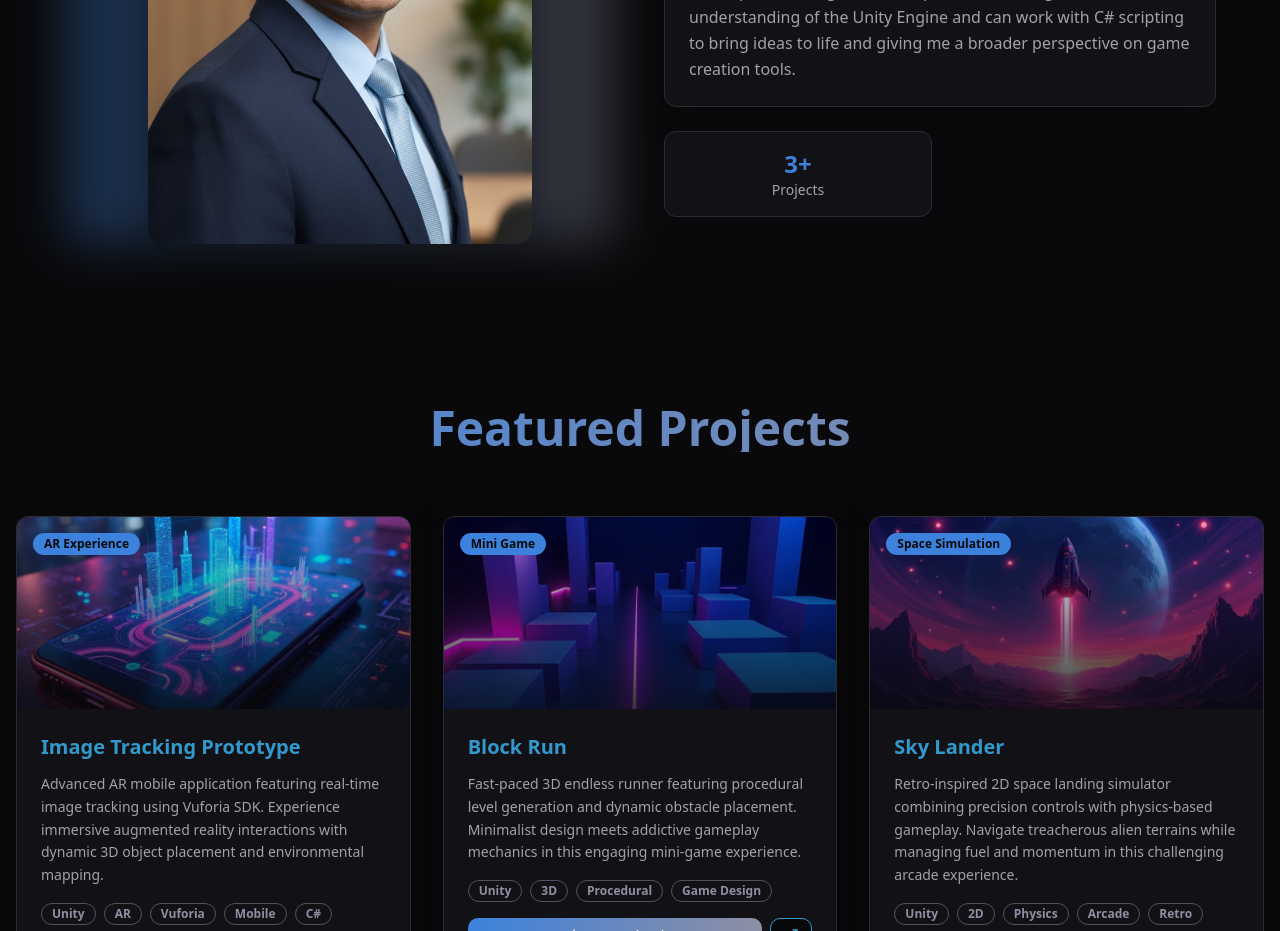
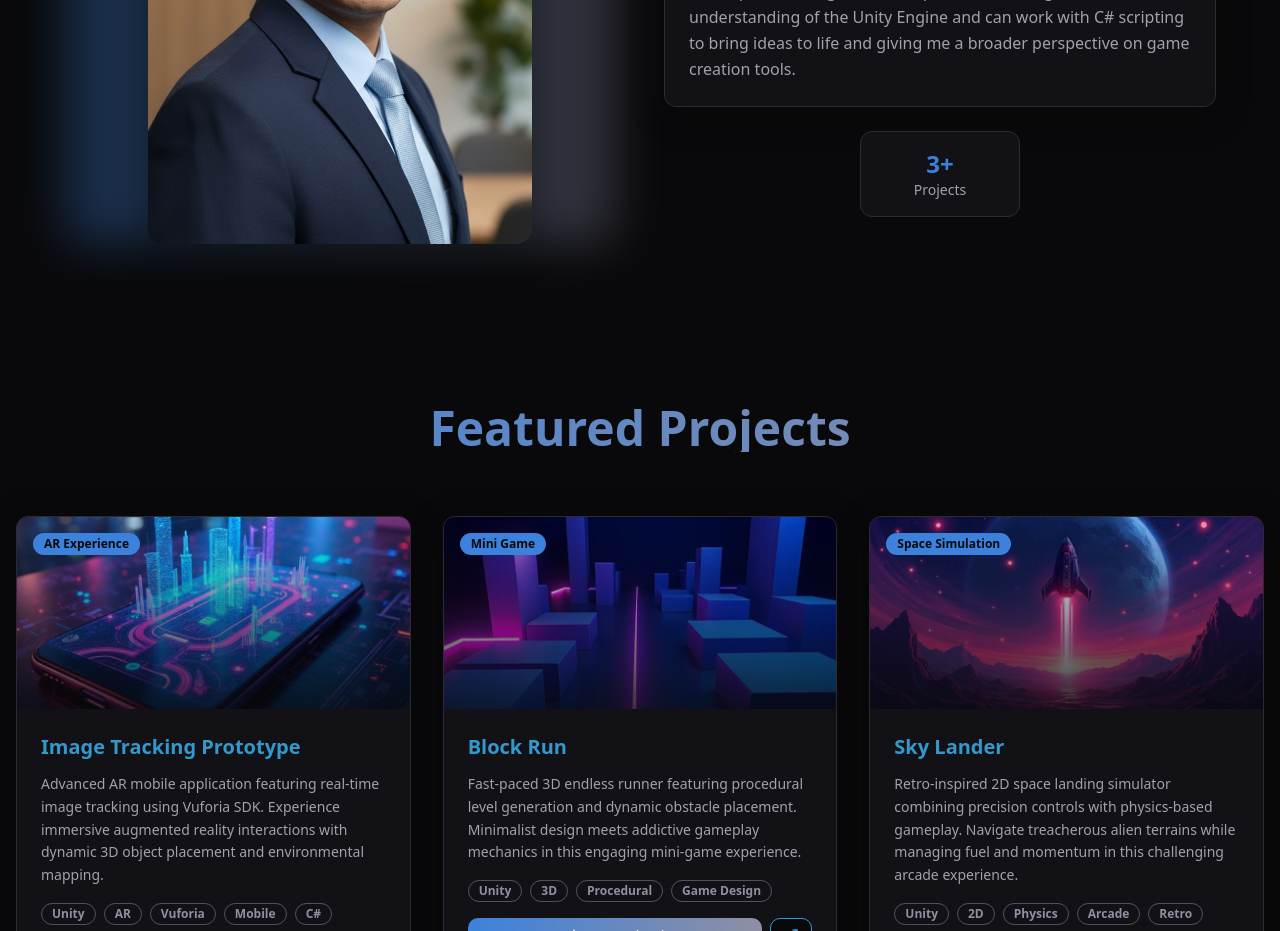
Before and after one commit to saurabh43263458/ujjwal-glitch-studio, a React (Vite) app: page / in a window 1280 px wide. Shown: the part 1260-2191 px from the top of the page. Built offline with nearby package versions, Linux system fonts and the light colour scheme; the HTML template or start-up script is replaced by a standard one.

Commit message:
Refactor: Center projects component

```diff
--- a/src/components/About.tsx
+++ b/src/components/About.tsx
@@ -32,12 +32,11 @@ const About = () => {
               </p>
             </div>
 
-            <div className="grid grid-cols-2 gap-4">
-              <div className="bg-surface-dark border border-border rounded-lg p-4 text-center">
+            <div className="flex justify-center">
+              <div className="bg-surface-dark border border-border rounded-lg p-4 text-center w-40">
                 <div className="text-2xl font-bold text-neon-blue">3+</div>
                 <div className="text-sm text-muted-foreground">Projects</div>
               </div>
-
             </div>
           </div>
         </div>
```
